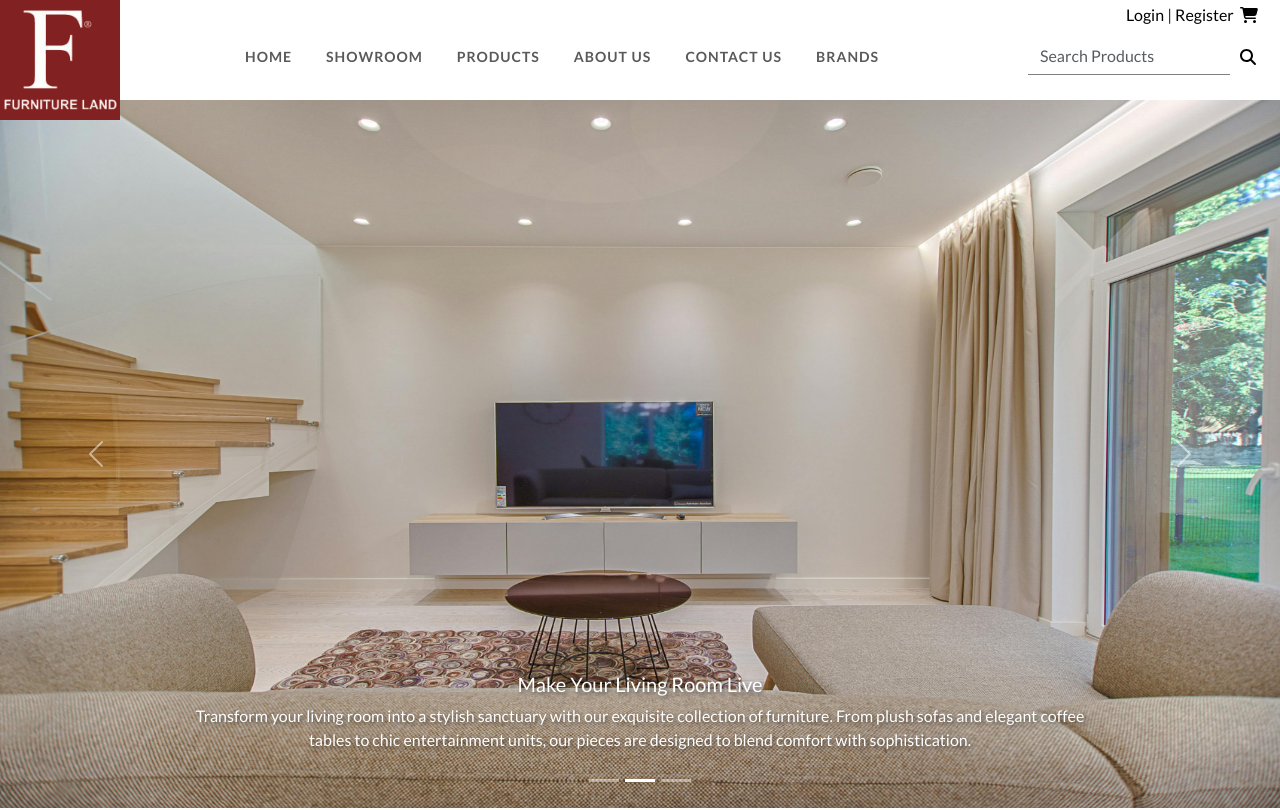
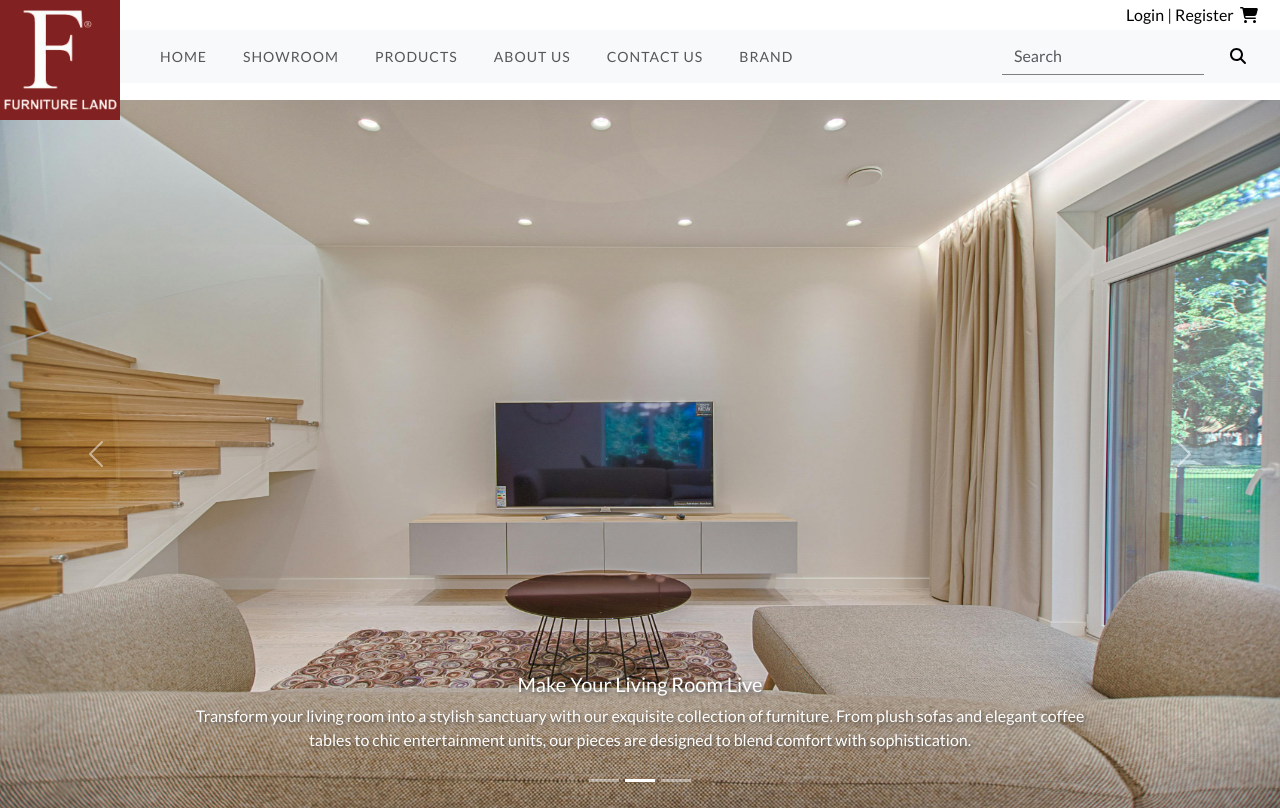
Before and after one commit to rsahilt/furnitureland, a React (Vite) app in the folder furnitureland/: page / in a window 1280 px wide. Shown: the top 810 px of the page. Built offline with nearby package versions, Linux system fonts and the light colour scheme; a web font is replaced by a local one.

Commit message:
react navbar added

```diff
--- a/furnitureland/src/components/Header/Header.css
+++ b/furnitureland/src/components/Header/Header.css
@@ -48,15 +48,17 @@ header{
 .nav-item{
     text-transform: uppercase;
     font-size: 0.88em;
-    font-weight: 600;
+    font-weight: 400;
     letter-spacing: 1px;
-    padding: 0 9px;
+    margin: 0 10px;
 }
+
 
 .btn-outline-success{
     border: none;
     padding-left: 2px;
     color: black;
+    background-color: transparent;
 }
 
 .btn-outline-success:hover{
--- a/furnitureland/src/components/Header/Header.jsx
+++ b/furnitureland/src/components/Header/Header.jsx
@@ -3,6 +3,15 @@ import logo from '../../assets/furniturelandlogo.png'
 import { FontAwesomeIcon } from '@fortawesome/react-fontawesome'
 import {faMagnifyingGlass} from '@fortawesome/free-solid-svg-icons'
 import {faCartShopping} from '@fortawesome/free-solid-svg-icons'
+import Container from 'react-bootstrap/Container';
+import Nav from 'react-bootstrap/Nav';
+import Navbar from 'react-bootstrap/Navbar';
+import NavDropdown from 'react-bootstrap/NavDropdown';
+import Form from 'react-bootstrap/Form';
+import Button from 'react-bootstrap/Button';
+import InputGroup from 'react-bootstrap/InputGroup';
+import Row from 'react-bootstrap/Row';
+import Col from 'react-bootstrap/Col';
 
 
 const Header = () => {
@@ -24,54 +33,39 @@ const Header = () => {
             </div>
 
             <div className="menubar">
+                <Navbar expand="lg" className="bg-body-tertiary">
+                    <Container>
+                        <Navbar.Toggle aria-controls="basic-navbar-nav" />
+                        <Navbar.Collapse id="basic-navbar-nav">
+                            <Nav className="me-auto">
+                                <Nav.Link className='nav-item' href="#">Home</Nav.Link>
+                                <Nav.Link className='nav-item' href="#">Showroom</Nav.Link>
+                                <Nav.Link className='nav-item' href="#">Products</Nav.Link>
+                                <Nav.Link className='nav-item' href="#">About Us</Nav.Link>
+                                <Nav.Link className='nav-item' href="#">Contact Us</Nav.Link>
+                                <Nav.Link className='nav-item' href="#">Brand</Nav.Link>
+                            </Nav>
 
-                <nav class="navbar navbar-expand-lg ms-5 ps-5">
-                    <div class="container-fluid">
-                        <button class="navbar-toggler" type="button" data-bs-toggle="collapse" data-bs-target="#navbarSupportedContent" aria-controls="navbarSupportedContent" aria-expanded="false" aria-label="Toggle navigation">
-                            <span class="navbar-toggler-icon"></span>
-                        </button>
+                            <Form inline>
+                                <Row>
+                                    <Col xs="auto">
+                                        <Form.Control
+                                        type="text"
+                                        placeholder="Search"
+                                        className=" mr-sm-2 searchbox"
+                                        />
+                                    </Col>
+                                    <Col xs="auto">
+                                        <Button className='btn-outline-success' type="submit">
+                                            <FontAwesomeIcon icon={faMagnifyingGlass} />
+                                        </Button>
+                                    </Col>
+                                </Row>
+                        </Form>
 
-                        <div class="collapse navbar-collapse" id="navbarSupportedContent">
-                        <ul class="navbar-nav me-auto mb-2 mb-lg-0">
-                            <li class="nav-item">
-                                <a class="nav-link" href="#">Home</a>
-                            </li>
-
-                            <li class="nav-item">
-                                <a class="nav-link" href="#">Showroom</a>
-                            </li>
-
-                            <li class="nav-item">
-                                <a class="nav-link" href="#">Products</a>
-                            </li>
-
-
-                            <li class="nav-item">
-                                <a class="nav-link" href="#">About Us</a>
-                            </li>
-
-
-                            <li class="nav-item">
-                                <a class="nav-link" href="#">Contact Us</a>
-                            </li>
-
-                            <li class="nav-item">
-                                <a class="nav-link" href="#">Brands</a>
-                            </li>
-
-
-                        </ul>
-
-                        <form class="d-flex" role="search">
-                            <input class="form-control me-2 searchbox" type="search" placeholder="Search Products" aria-label="Search" />
-                            <button class="btn btn-outline-success" type="submit">
-                                <FontAwesomeIcon icon={faMagnifyingGlass}/>
-                            </button>
-                        </form>
-
-                        </div>
-                    </div>
-                </nav>
+                        </Navbar.Collapse>
+                    </Container>
+                </Navbar>
             </div>
         </div>
     </header>
```
